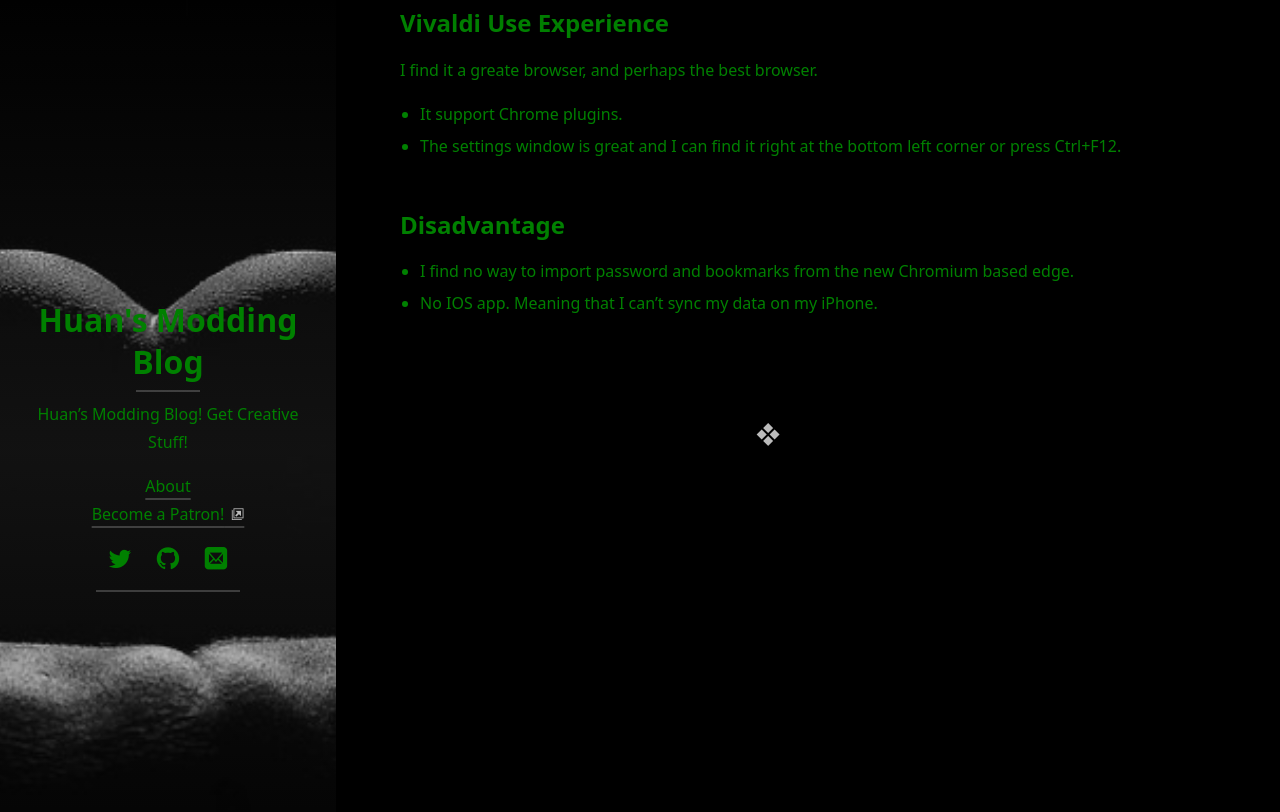
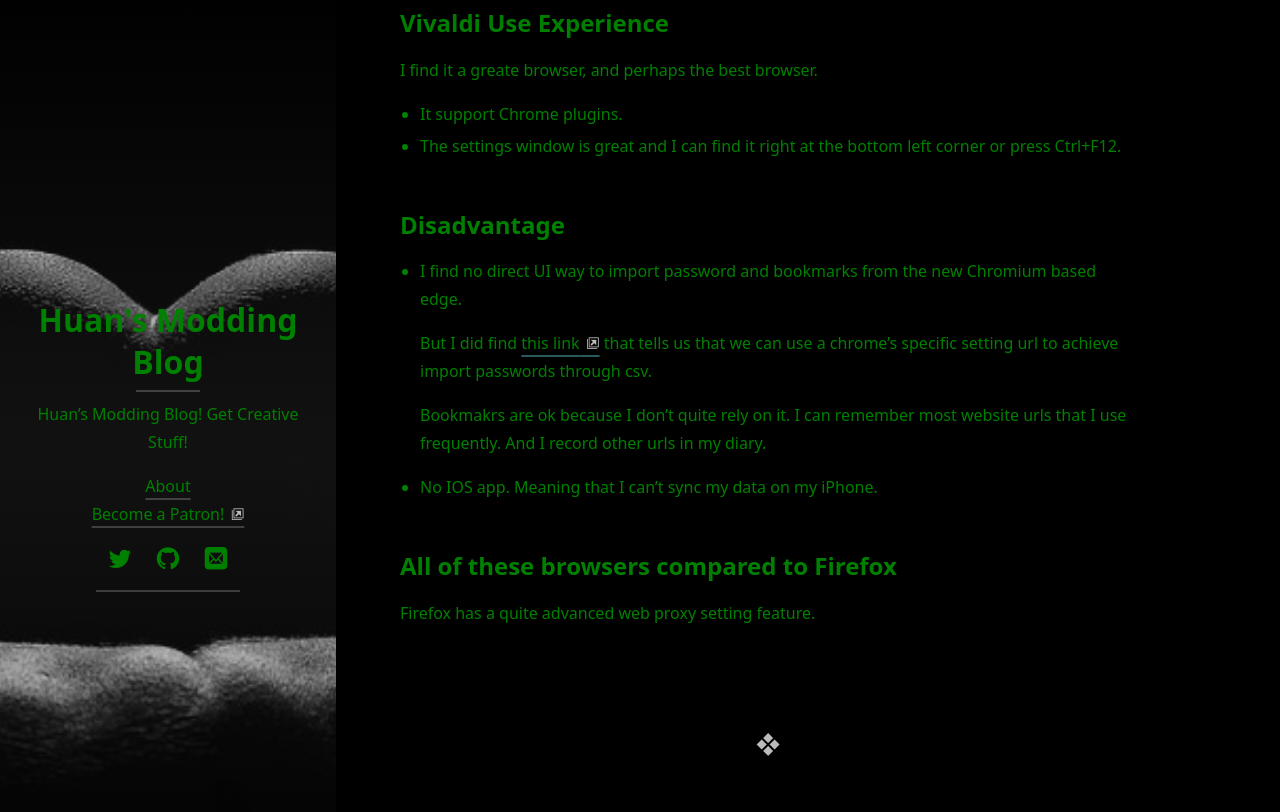
Before and after one commit to huanrenfeng/huanrenfeng.github.io, a Jekyll site: the page built from _posts/2020-11-19-switch-from-chrome-to-edge-to-vivaldi.md, in a window 1280 px wide and 900 px high, scrolled down 666 px. Shown: the top 812 px of the window. Built offline with Jekyll 4.4.1, drawn with Linux system fonts in a browser that asks for light colours; cached includes are drawn as plain includes; nearby versions of some CDN libraries; some web fonts are replaced; our own code applies the rules of GitHub Pages for plain Markdown files; library files that are not in the unit come from our copies.

Commit message:
Update 2020-11-19-switch-from-chrome-to-edge-to-vivaldi.md

```diff
--- a/_posts/2020-11-19-switch-from-chrome-to-edge-to-vivaldi.md
+++ b/_posts/2020-11-19-switch-from-chrome-to-edge-to-vivaldi.md
@@ -23,5 +23,16 @@
 
 ## Disadvantage
 
-- I find no way to import password and bookmarks from the new Chromium based edge.
+- I find no direct UI way to import password and bookmarks from the new Chromium based edge.
+
+  But I did find [this link](https://forum.vivaldi.net/topic/23989/export-import-passwords-via-csv-vivaldi-1-13-1-14/7) that tells us that we can use a chrome's specific setting url to achieve import passwords through csv.
+
+  Bookmakrs are ok because I don't quite rely on it. I can remember most website urls that I use frequently. And I record other urls in my diary.
+
+
+
 - No IOS app. Meaning that I can't sync my data on my iPhone.
+
+## All of these browsers compared to Firefox
+
+Firefox has a quite advanced web proxy setting feature.
```
